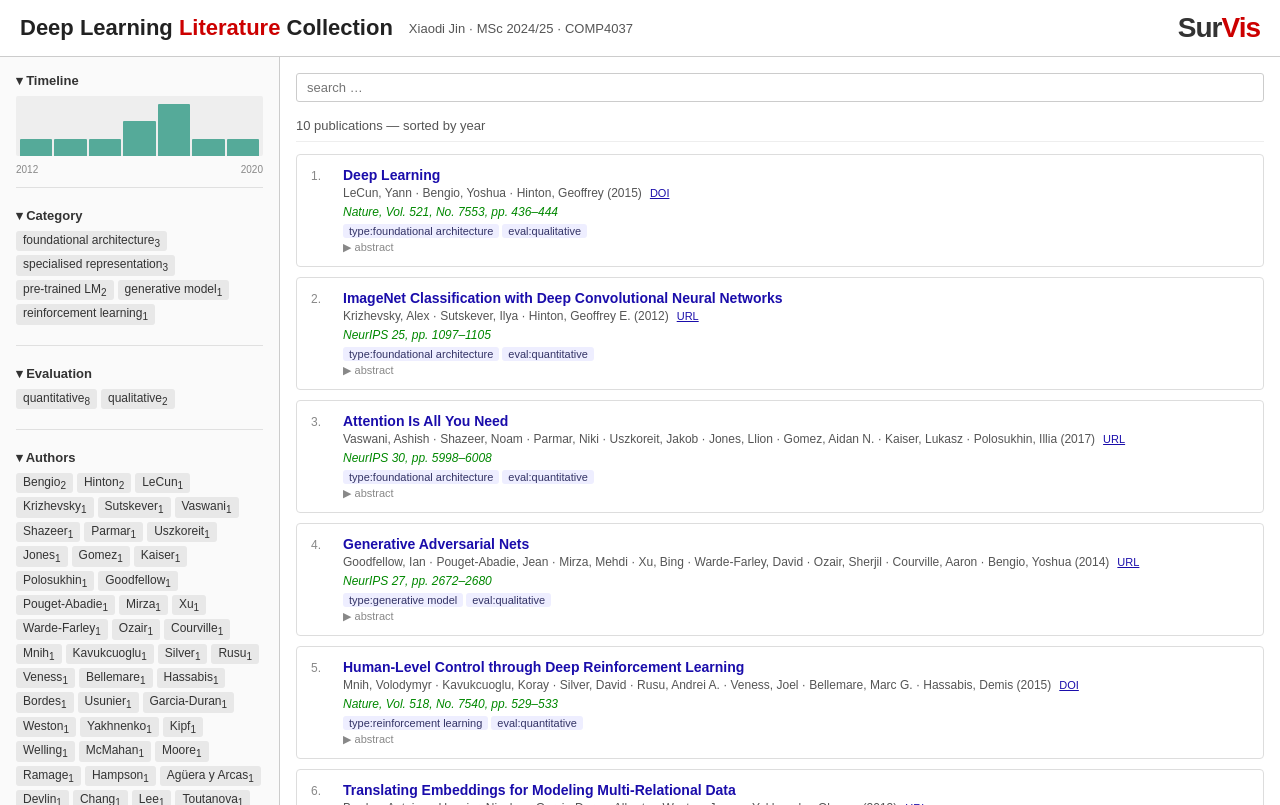
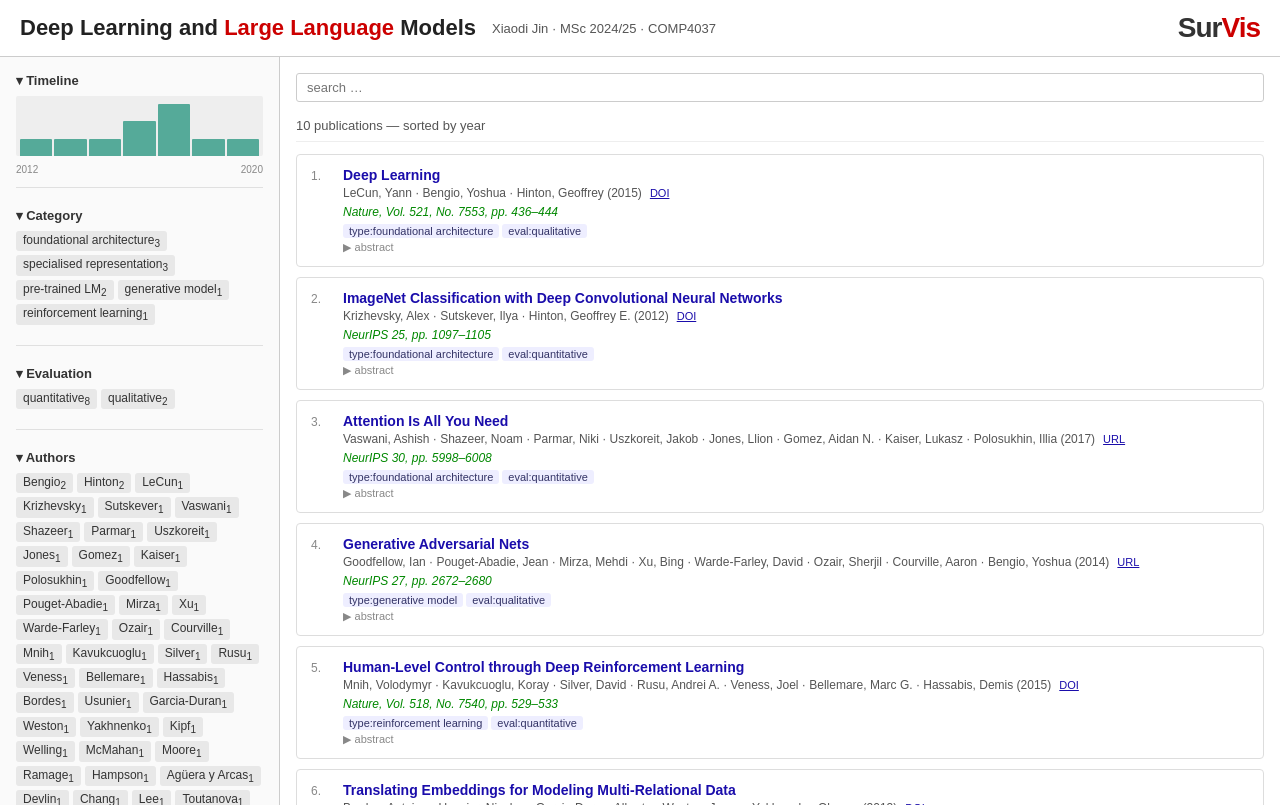
Before and after one commit to chihibopi/deep-learning-survis, a plain HTML site: page literature_browser.html in a window 1280 px wide. Drawn offline with Linux system fonts and the light colour scheme.

Commit message:
Add files via upload

```diff
--- a/literature_browser.html
+++ b/literature_browser.html
@@ -3,7 +3,7 @@
 <head>
 <meta charset="UTF-8">
 <meta name="viewport" content="width=device-width, initial-scale=1.0">
-<title>Deep Learning Literature Collection – Xiaodi Jin</title>
+<title>Deep Learning and Large Language Models – Xiaodi Jin (COMP4037)</title>
 <style>
   * { box-sizing: border-box; margin: 0; padding: 0; }
   body { font-family: Arial, sans-serif; font-size: 14px; color: #222; background: #fff; }
@@ -54,7 +54,7 @@
 
 <header>
   <div style="display:flex; align-items:center;">
-    <h1>Deep Learning <span>Literature</span> Collection</h1>
+    <h1>Deep Learning and <span>Large Language</span> Models</h1>
     <span class="subtitle">Xiaodi Jin · MSc 2024/25 · COMP4037</span>
   </div>
   <div class="logo">Sur<span>Vis</span></div>
@@ -115,8 +115,7 @@ const papers = [
     title:"ImageNet Classification with Deep Convolutional Neural Networks",
     authors:"Krizhevsky, Alex · Sutskever, Ilya · Hinton, Geoffrey E.",
     venue:"NeurIPS 25, pp. 1097–1105",
-    doi:"",
-    url:"https://papers.nips.cc/paper/4824",
+    doi:"10.1145/3065386",
     category:"foundational_architecture",
     evaluation:"quantitative",
     abstract:"Describes AlexNet, a deep CNN achieving a top-5 error of 15.3% on ImageNet (1.2 M images, 1000 classes), dramatically outperforming the previous best of 26.2%. Key innovations include ReLU activations, dropout regularisation, and multi-GPU training. Evaluation uses the ILSVRC-2012 benchmark with quantitative accuracy metrics."
@@ -158,8 +157,7 @@ const papers = [
     title:"Translating Embeddings for Modeling Multi-Relational Data",
     authors:"Bordes, Antoine · Usunier, Nicolas · Garcia-Duran, Alberto · Weston, Jason · Yakhnenko, Oksana",
     venue:"NeurIPS 26, pp. 2787–2795",
-    doi:"",
-    url:"https://arxiv.org/abs/1301.3485",
+    doi:"10.5555/2999792.2999923",
     category:"specialized_representation",
     evaluation:"quantitative",
     abstract:"Introduces TransE, which models knowledge-graph relationships as translations in low-dimensional embedding space (h + r ≈ t). Evaluated on WN11 and FB11 via mean rank and Hits@10 for link prediction, demonstrating competitive accuracy with substantially lower parameter count than prior methods."
@@ -201,8 +199,7 @@ const papers = [
     title:"Language Models are Few-Shot Learners",
     authors:"Brown, Tom · Mann, Benjamin · Ryder, Nick · Subbiah, Melanie · Kaplan, Jared D. · Dhariwal, Prafulla · Amodei, Dario",
     venue:"NeurIPS 33, pp. 1877–1901",
-    doi:"",
-    url:"https://arxiv.org/abs/2005.14165",
+    doi:"10.5555/3495724.3495883",
     category:"pretrained_language_model",
     evaluation:"quantitative",
     abstract:"Introduces GPT-3, a 175 B-parameter autoregressive language model. Evaluated on 24+ NLP tasks under zero-, one-, and few-shot settings without gradient updates; competitive with or surpassing fine-tuned baselines on many tasks. Also demonstrates emergent capabilities: arithmetic, news generation, and code synthesis."
```
